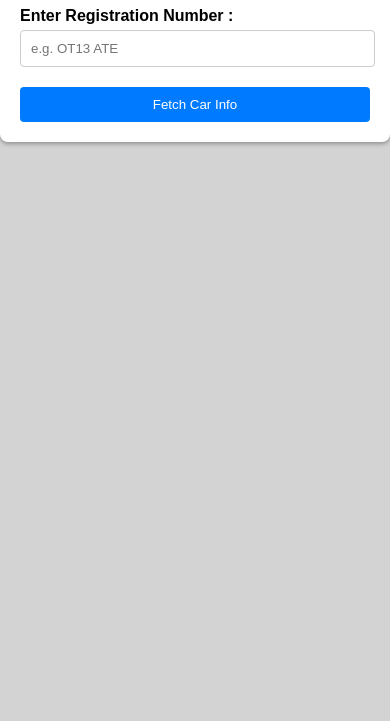
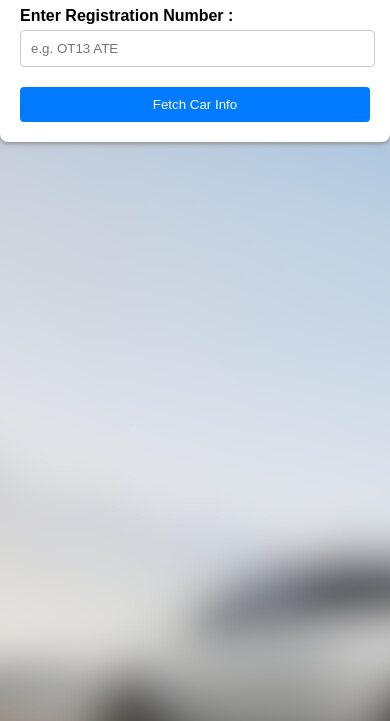
Before and after one commit to Manzi9/AutoTrader, a plain HTML site: page index.html in a window 390 px wide. Shown: the part 123-844 px from the top of the page. Drawn offline with Linux system fonts and the light colour scheme.

Commit message:
added media queries, desktop still tiles

```diff
--- a/style.css
+++ b/style.css
@@ -2,7 +2,13 @@ body {
   font-family: Arial, sans-serif;
   margin: 0;
   padding: 0;
-  background-color: #d3d3d3;
+  background-image: url(./assets/Homepage-Model-X-Desktop.png);
+}
+
+@media (max-width: 800px) {
+  body {
+    background-image: url(./assets/Homepage-Model-X-Mobile-LHD_001.png);
+  }
 }
 
 .container {
```
Also changed, not shown: index.html (+1 -0 lines), assets/Homepage-Model-X-Desktop.png (added), assets/Homepage-Model-X-Mobile-LHD_001.png (added), 2 other files.
